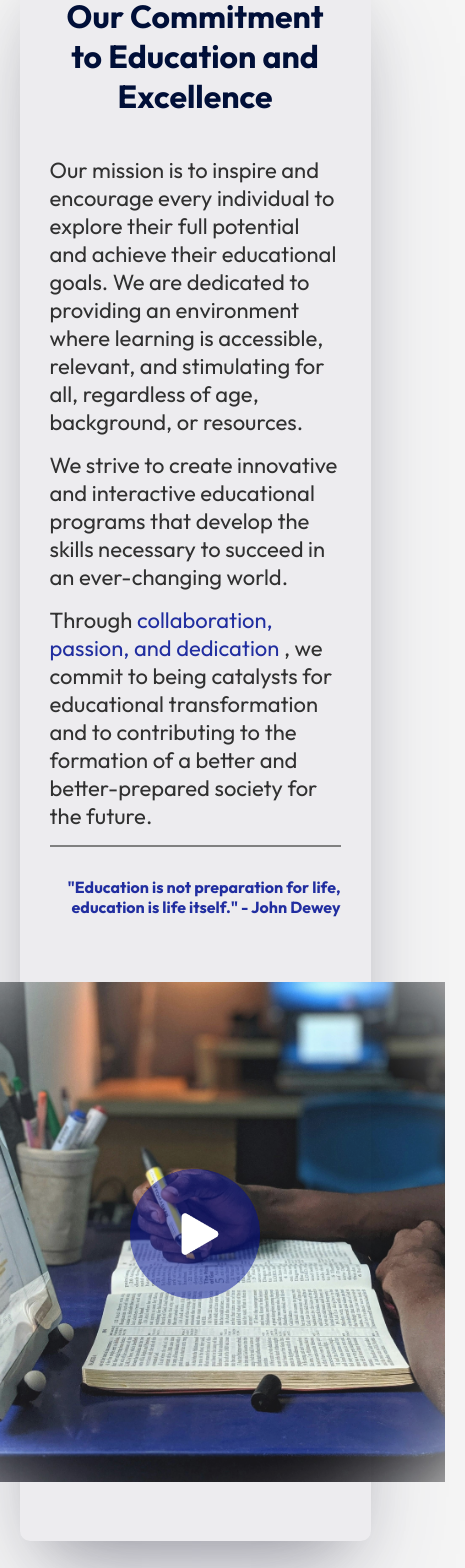
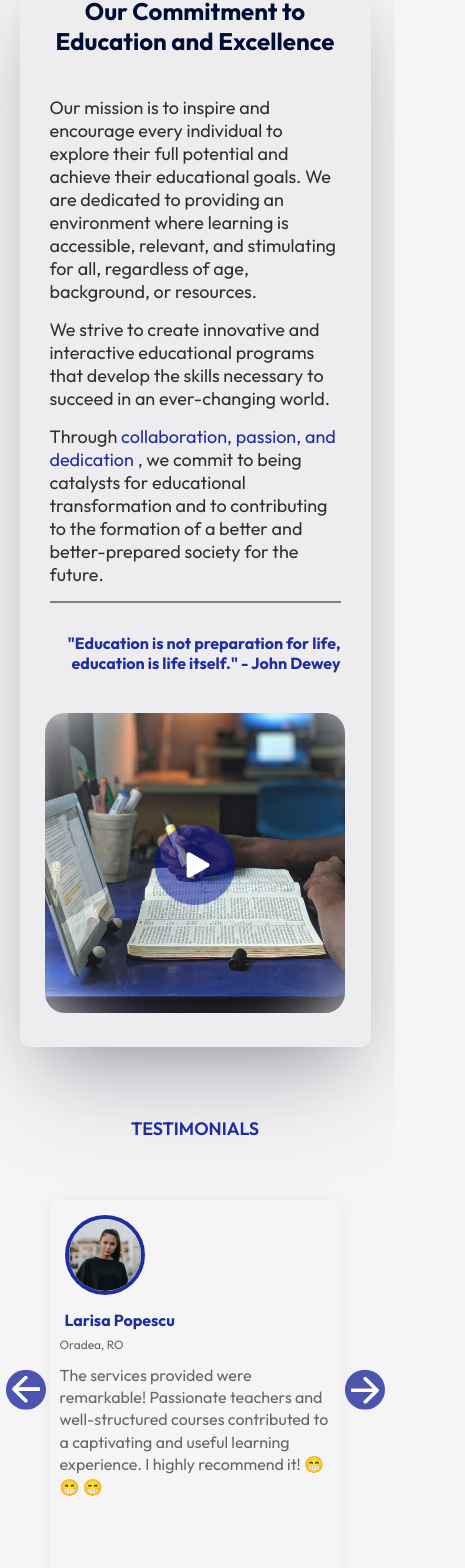
Before and after one commit to HainerSt/EduTech, a React (Vite) app: page / in a window 390 px wide. Shown: the part 1847-3415 px from the top of the page, 465 px wide, since content can reach past the window. Built offline with nearby package versions, Linux system fonts and the light colour scheme.

Commit message:
changed media queries On branch main

```diff
--- a/src/Components/About/About.css
+++ b/src/Components/About/About.css
@@ -107,9 +107,46 @@ media query
   }
 }
 
-@media (max-width: 800px){
+@media (max-width: 800px) {
   .about {
-      margin: 0px auto;
-      width: 100%;
+    margin: 0px auto;
+    width: 100%;
+  }
+}
 
+@media (max-width: 480px) {
+  .about {
+    display: flex;
+    flex-direction: column-reverse;
+    width: 100%;
+  }
+
+  .about h2 {
+    font-size: 24px;
+    color: #000f38;
+    margin: 10px 0;
+    margin-bottom: 20px;
+    max-width: 900px;
+    text-align: center;
+    margin-bottom: 40px;
+  }
+
+  .about p {
+    color: #313131;
+    margin-bottom: 15px;
+    font-size: 18px;
+    word-spacing: 1.2;
+  }
+
+  .about-img {
+    opacity: 90%;
+    object-fit: contain;
+    height: 300px;
+    width: 300px;
+    border-radius: 10px;
+    border-radius: 20px;
+  }
+  .play-icon {
+    width: 80px;
+  }
 }
--- a/src/Components/Contact/Contact.css
+++ b/src/Components/Contact/Contact.css
@@ -106,5 +106,26 @@ media query
     margin-left: auto;
     margin-right: auto;
   }
+}
 
+@media (max-width: 480px) {
+  .contact {
+    display: flex;
+    flex-direction: column;
+    width: 100%;
+  }
+  .contact-col {
+    padding: 0px;
+  }
+  .contact-col p {
+    width: 300px;
+    max-width: 420px;
+    line-height: 1.3;
+  }
+  .contact form input,
+  .contact form textarea {
+    width: 300px;
+    margin-left: auto;
+    margin-right: auto;
+  }
 }
--- a/src/Components/Testimonials/Testimonials.css
+++ b/src/Components/Testimonials/Testimonials.css
@@ -147,6 +147,55 @@ media query
     font-size: 16px;
   }
   .slider p {
-    font-size: 12px;
+    font-size: 16px;
   }
 }
+
+@media (max-width: 480px) {
+  @media (max-width: 800px) {
+    .testimonials {
+      margin: 0px auto;
+      padding: 0 20px;
+      width: 100%;
+    }
+
+    .next-btn,
+    .back-btn {
+      transform: translateY(-50%);
+      padding: 6px;
+      width: 40px;
+      border-radius: 50%;
+      cursor: pointer;
+      background: #212ea0;
+      z-index: 10;
+      margin-left: -14px;
+      margin-right: -14px;
+    }
+    .testimonials ul li {
+      padding: 10px;
+    }
+
+    .user-info h3,
+    .user-info img {
+      margin: 5px;
+    }
+
+    .slider ul {
+      height: 440px;
+      align-items: center;
+      width: 400%;
+    }
+    .slider ul li {
+      height: 400px;
+    }
+
+    .slide {
+      padding: 10px;
+      height: 400px;
+    }
+
+    .testimonial_message {
+      font-size: 16px;
+    }
+  }
+}
```
